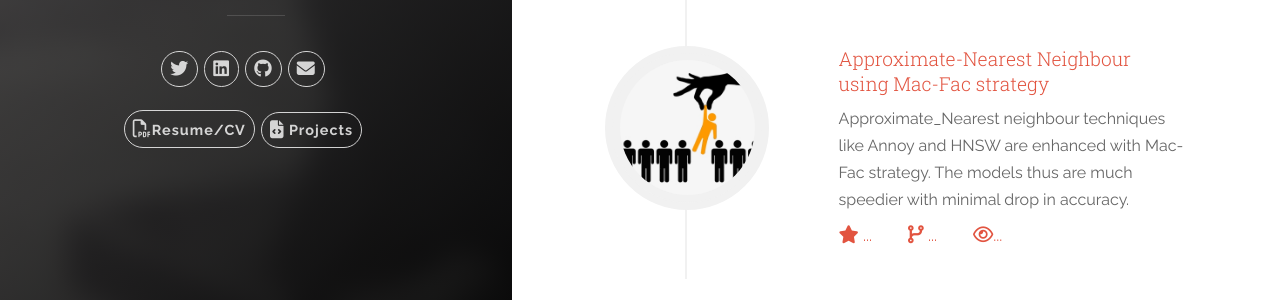
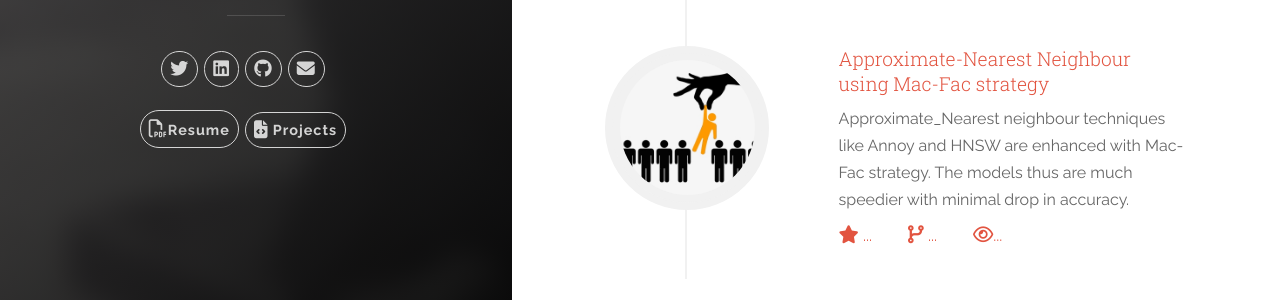
Before and after one commit to vivekmahato/vivekmahato.github.io, a Jekyll site: the page built from index.html, in a window 1280 px wide. Shown: the part 538-838 px from the top of the page. Built offline with Jekyll 4.4.1, drawn with Linux system fonts in a browser that asks for light colours; nearby versions of some CDN libraries; comment, search, counter and statistics services are not loaded.

Commit message:
adding CV

```diff
--- a/_includes/header.html
+++ b/_includes/header.html
@@ -89,7 +89,7 @@
           <nav class="cover-navigation navigation--social">
             <ul class="navigation">
               <!--<li class="navigation__item"><a href="{{ site.baseurl }}/#" title="link to Tweets" class="panel-button"><i class="icon icon-social-twitter"></i>&nbsp;Tweets</a></li>-->
-                <li class="navigation__item"><a href="files/Vivek Mahato_Resume.pdf" title="Resume"><i class="far fa-file-pdf"></i></i>Resume/CV</a></li>
+                <li class="navigation__item"><a href="files/Vivek Mahato_Resume.pdf" title="Resume"><i class="far fa-file-pdf"></i></i>Resume</a></li>
                 <li class="navigation__item"><a href="{{ site.baseurl }}/#projects" title="link to Github Projects" class="panel-button projects-button"><i class="fas fa-file-code fa-lg"></i>&nbsp;Projects</a></li>
             </ul>
           </nav>
```
